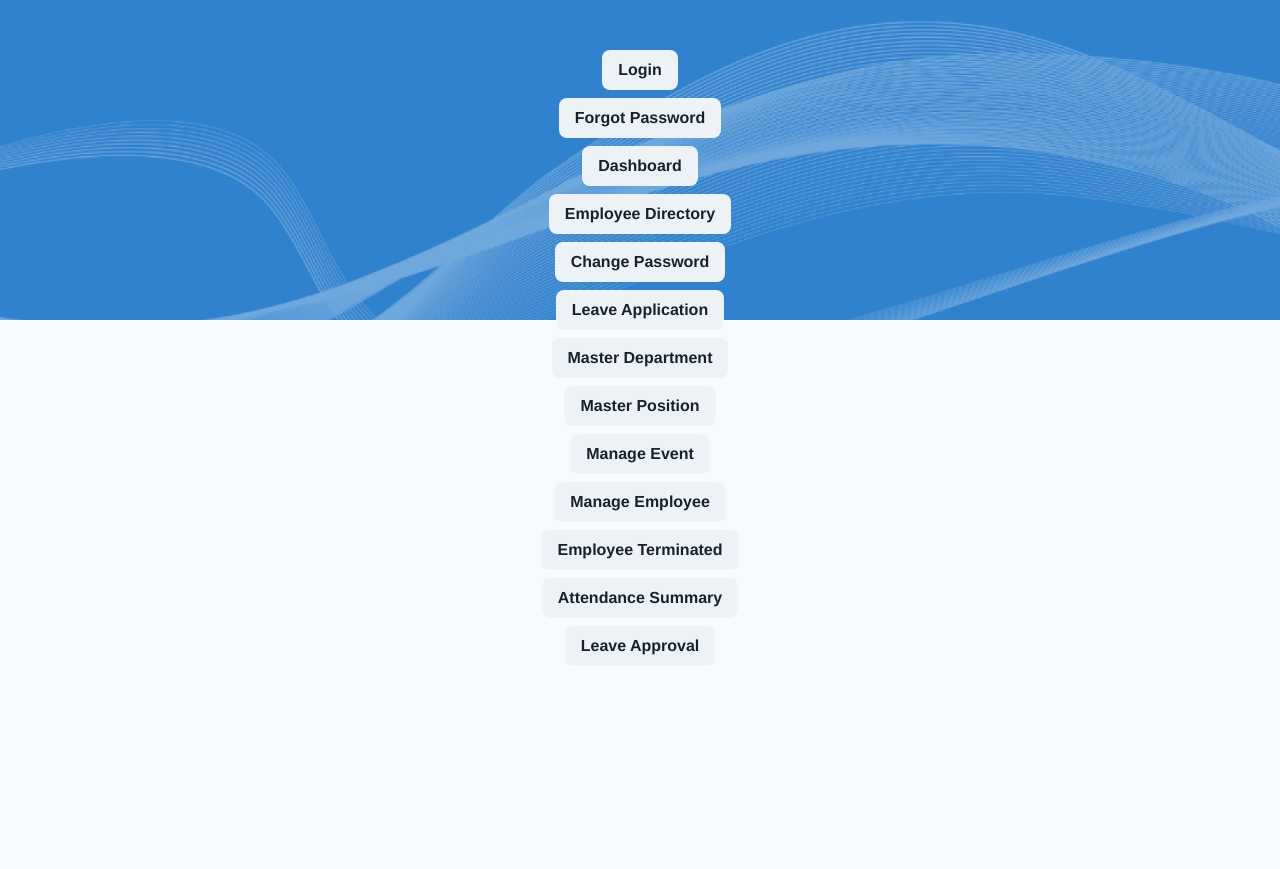
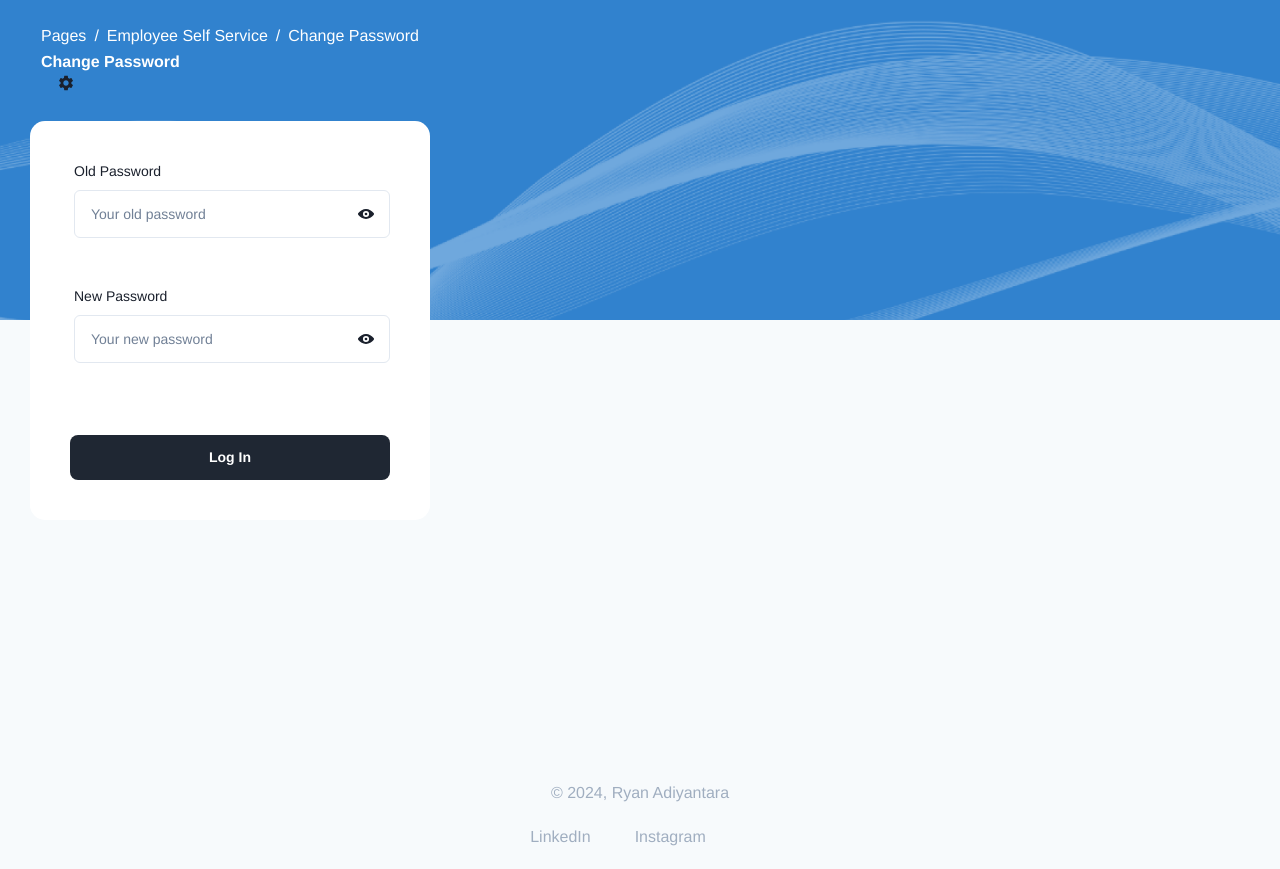
Before and after one commit to ryanadiyantara/chakra-portal, a React (Vite) app in the folder frontend/: page /ess/changepassword in a window 1280 px wide. Before the commit the page ends 800 px from the top, so only its background shows below. Built offline with nearby package versions, Linux system fonts and the light colour scheme.

Commit message:
Fix change password func

```diff
--- a/frontend/src/pages/ess.changepassword.jsx
+++ b/frontend/src/pages/ess.changepassword.jsx
@@ -1,60 +1,203 @@
-import { Button, Text, VStack } from "@chakra-ui/react";
-import { Link } from "react-router-dom";
+import {
+  Box,
+  Button,
+  Flex,
+  FormControl,
+  FormLabel,
+  HStack,
+  Input,
+  useToast,
+  useColorModeValue,
+  VStack,
+  InputGroup,
+  InputRightElement,
+  IconButton,
+} from "@chakra-ui/react";
+import React, { useState } from "react";
+import Navbar from "../components/Navbar";
+import Footer from "../components/Footer";
+
+import { useUserStore } from "../store/user";
+import { ViewIcon, ViewOffIcon } from "@chakra-ui/icons";
 
 const ChangePassword = () => {
+  // BE
+  const { currentUser, changePassword } = useUserStore();
+
+  const [newUser, setNewUser] = useState({
+    old_password: "",
+    new_password: "",
+  });
+
+  const [showPassword, setShowPassword] = useState({
+    oldPassword: false,
+    newPassword: false,
+  });
+
+  const togglePasswordVisibility = (field) => {
+    setShowPassword((prev) => ({ ...prev, [field]: !prev[field] }));
+  };
+
+  const [errors, setErrors] = useState({});
+
+  const handleSubmit = async () => {
+    const currentErrors = {
+      old_password: !newUser.old_password,
+      new_password: !newUser.new_password,
+    };
+
+    setErrors(currentErrors);
+
+    const currentUserId = currentUser.pid;
+    const currentEmail = currentUser.email;
+
+    const { success, message } = await changePassword(currentUserId, currentEmail, newUser);
+
+    if (success) {
+      toast({
+        title: "Success",
+        description: "Your password changed successfully",
+        status: "success",
+        isClosable: true,
+      });
+      setNewUser({
+        old_password: "",
+        new_password: "",
+      });
+    } else {
+      toast({
+        title: "Error",
+        description: message,
+        status: "error",
+        isClosable: true,
+      });
+    }
+  };
+
+  // FE
+  const toast = useToast();
+  const bgForm = useColorModeValue("white", "navy.800");
+
   return (
     <>
-      <VStack spacing={2} alignItems={"center"}>
-        <Text
-          fontSize={{ base: "22", sm: "28" }}
-          fontWeight={"bold"}
-          textTransform={"uppercase"}
-          textAlign={"center"}
-          bgGradient={"linear(to-r, cyan.400, blue.500)"}
-          bgClip={"text"}
+      <Box
+        w={{
+          base: "100%",
+          xl: "calc(100% - 275px)",
+        }}
+        float="right"
+        maxWidth="100%"
+        overflow="auto"
+        position="relative"
+        maxHeight="100%"
+        transition="all 0.33s cubic-bezier(0.685, 0.0473, 0.346, 1)"
+        transitionDuration=".2s, .2s, .35s"
+        transitionProperty="top, bottom, width"
+        transitionTimingFunction="linear, linear, ease"
+      >
+        <Navbar />
+
+        {/* Content */}
+        <HStack
+          flexDirection={{
+            base: "column",
+            xl: "row",
+          }}
+          justifyContent="space-between"
+          px={{ base: "30px", xl: "40px" }}
+          py="20px"
+          w="100%"
+          spacing={{ base: "20px", xl: "30px" }}
+          alignItems="start"
+          minHeight="85vh"
         >
-          Change Password
-        </Text>
-        <Link to={"/login"}>
-          <Button>Login</Button>
-        </Link>
-        <Link to={"/login/forgotpassword"}>
-          <Button>Forgot Password</Button>
-        </Link>
-        <Link to={"/dashboard"}>
-          <Button>Dashboard</Button>
-        </Link>
-        <Link to={"/employeedirectory"}>
-          <Button>Employee Directory</Button>
-        </Link>
-        <Link to={"/ess/changepassword"}>
-          <Button>Change Password</Button>
-        </Link>
-        <Link to={"/ess/leaveapplication"}>
-          <Button>Leave Application</Button>
-        </Link>
-        <Link to={"/hr/masterdepartment"}>
-          <Button>Master Department</Button>
-        </Link>
-        <Link to={"/hr/masterposition"}>
-          <Button>Master Position</Button>
-        </Link>
-        <Link to={"/hr/manageevent"}>
-          <Button>Manage Event</Button>
-        </Link>
-        <Link to={"/hr/manageemployee"}>
-          <Button>Manage Employee</Button>
-        </Link>
-        <Link to={"/hr/employeeterminated"}>
-          <Button>Employee Terminated</Button>
-        </Link>
-        <Link to={"/hr/attendancesummary"}>
-          <Button>Attendance Summary</Button>
-        </Link>
-        <Link to={"/hr/leaveapproval"}>
-          <Button>Leave Approval</Button>
-        </Link>
-      </VStack>
+          {/* Input Form */}
+          <VStack w="400px">
+            <Flex alignItems="center" justifyContent="center" mb="60px">
+              <Flex
+                direction="column"
+                w="400px"
+                background="transparent"
+                borderRadius="15px"
+                p="40px"
+                bg={bgForm}
+              >
+                <FormControl>
+                  <FormLabel ms="4px" fontSize="sm" fontWeight="normal">
+                    Old Password
+                  </FormLabel>
+                  <InputGroup size="lg" mb="24px">
+                    <Input
+                      fontSize="sm"
+                      ms="4px"
+                      type={showPassword.oldPassword ? "text" : "password"}
+                      mb="24px"
+                      size="lg"
+                      placeholder="Your old password"
+                      name="old_password"
+                      value={newUser.old_password}
+                      onChange={(e) => setNewUser({ ...newUser, old_password: e.target.value })}
+                      borderColor={errors.old_password ? "red.500" : "gray.200"}
+                    />
+                    <InputRightElement>
+                      <IconButton
+                        aria-label={
+                          showPassword.oldPassword ? "Hide old password" : "Show old password"
+                        }
+                        icon={showPassword.oldPassword ? <ViewOffIcon /> : <ViewIcon />}
+                        onClick={() => togglePasswordVisibility("oldPassword")}
+                        variant="ghost"
+                      />
+                    </InputRightElement>
+                  </InputGroup>
+
+                  <FormLabel ms="4px" fontSize="sm" fontWeight="normal">
+                    New Password
+                  </FormLabel>
+                  <InputGroup size="lg" mb="24px">
+                    <Input
+                      fontSize="sm"
+                      ms="4px"
+                      type={showPassword.newPassword ? "text" : "password"}
+                      mb="24px"
+                      size="lg"
+                      placeholder="Your new password"
+                      name="new_password"
+                      value={newUser.new_password}
+                      onChange={(e) => setNewUser({ ...newUser, new_password: e.target.value })}
+                      borderColor={errors.new_password ? "red.500" : "gray.200"}
+                    />
+                    <InputRightElement>
+                      <IconButton
+                        aria-label={
+                          showPassword.newPassword ? "Hide new password" : "Show new password"
+                        }
+                        icon={showPassword.newPassword ? <ViewOffIcon /> : <ViewIcon />}
+                        onClick={() => togglePasswordVisibility("newPassword")}
+                        variant="ghost"
+                      />
+                    </InputRightElement>
+                  </InputGroup>
+
+                  <Button
+                    fontSize="14px"
+                    variant="dark"
+                    fontWeight="bold"
+                    w="100%"
+                    h="45"
+                    mt="24px"
+                    onClick={handleSubmit}
+                  >
+                    Log In
+                  </Button>
+                </FormControl>
+              </Flex>
+            </Flex>
+          </VStack>
+        </HStack>
+
+        <Footer />
+      </Box>
     </>
   );
 };
--- a/frontend/src/store/user.js
+++ b/frontend/src/store/user.js
@@ -1,11 +1,31 @@
 import { create } from "zustand";
 
 const token = localStorage.getItem("accessToken");
+
+const parseJwt = (token) => {
+  try {
+    const base64Url = token.split(".")[1];
+    const base64 = base64Url.replace(/-/g, "+").replace(/_/g, "/");
+    const jsonPayload = decodeURIComponent(
+      atob(base64)
+        .split("")
+        .map((c) => `%${c.charCodeAt(0).toString(16).padStart(2, "0")}`)
+        .join("")
+    );
+    return JSON.parse(jsonPayload);
+  } catch (error) {
+    console.error("Invalid token:", error);
+    return null;
+  }
+};
+
+const userInfo = token ? parseJwt(token)?.UserInfo : null;
 
 export const useUserStore = create((set) => ({
   users: [],
   positions: [],
   departments: [],
+  currentUser: userInfo,
   setUser: (users) => set({ users }),
 
   createUser: async (newUser) => {
@@ -143,6 +163,39 @@ export const useUserStore = create((set) => ({
     return { success: true, message: data.message };
   },
 
+  changePassword: async (pid, currentEmail, changedPassword) => {
+    if (!changedPassword.old_password || !changedPassword.new_password) {
+      return { success: false, message: "Please fill in all fields." };
+    }
+
+    const formData = new FormData();
+    formData.append("old_password", changedPassword.old_password);
+    formData.append("new_password", changedPassword.new_password);
+    formData.append("currentEmail", currentEmail);
+
+    const res = await fetch(`/api/users/${pid}`, {
+      method: "PUT",
+      headers: {
+        Authorization: `Bearer ${token}`,
+      },
+      body: formData,
+    });
+
+    if (res.status === 401 || res.status === 403) {
+      window.location.href = `/login?message=Session expired, please log in again`;
+      return;
+    }
+
+    const data = await res.json();
+    if (!data.success) return { success: false, message: data.message };
+
+    // update the ui immediately, without needing a refresh
+    set((state) => ({
+      users: state.users.filter((user) => user._id !== pid),
+    }));
+    return { success: true, message: data.message };
+  },
+
   getDepartmentData: async () => {
     const res = await fetch("/api/departments", {
       method: "GET",
@@ -202,37 +255,4 @@ export const useUserStore = create((set) => ({
     set((state) => ({ users: [...state.users, data.data] }));
     return { success: true, message: "Login successfully" };
   },
-
-  // refreshToken: async () => {
-  //   const cookies = document.cookie.split(";").reduce((acc, cookie) => {
-  //     const [key, value] = cookie.split("=");
-  //     acc[key.trim()] = value;
-  //     return acc;
-  //   }, {});
-
-  //   const refreshToken = cookies?.jwt;
-
-  //   if (!refreshToken) {
-  //     return { success: false, message: "No refresh token found" };
-  //   }
-
-  //   const res = await fetch("/api/auth/refresh", {
-  //     method: "POST",
-  //     headers: {
-  //       "Content-Type": "application/json",
-  //     },
-  //     body: JSON.stringify({ refreshToken }),
-  //   });
-
-  //   const data = await res.json();
-
-  //   if (!data.success) {
-  //     return { success: false, message: "Failed to refresh token" };
-  //   }
-
-  //   if (data.accessToken) {
-  //     localStorage.setItem("accessToken", data.accessToken);
-  //     return { success: true, message: "Token refreshed successfully" };
-  //   }
-  // },
 }));
```
Also changed, not shown: 2 other files (tests, documents, lock files or other folders).
